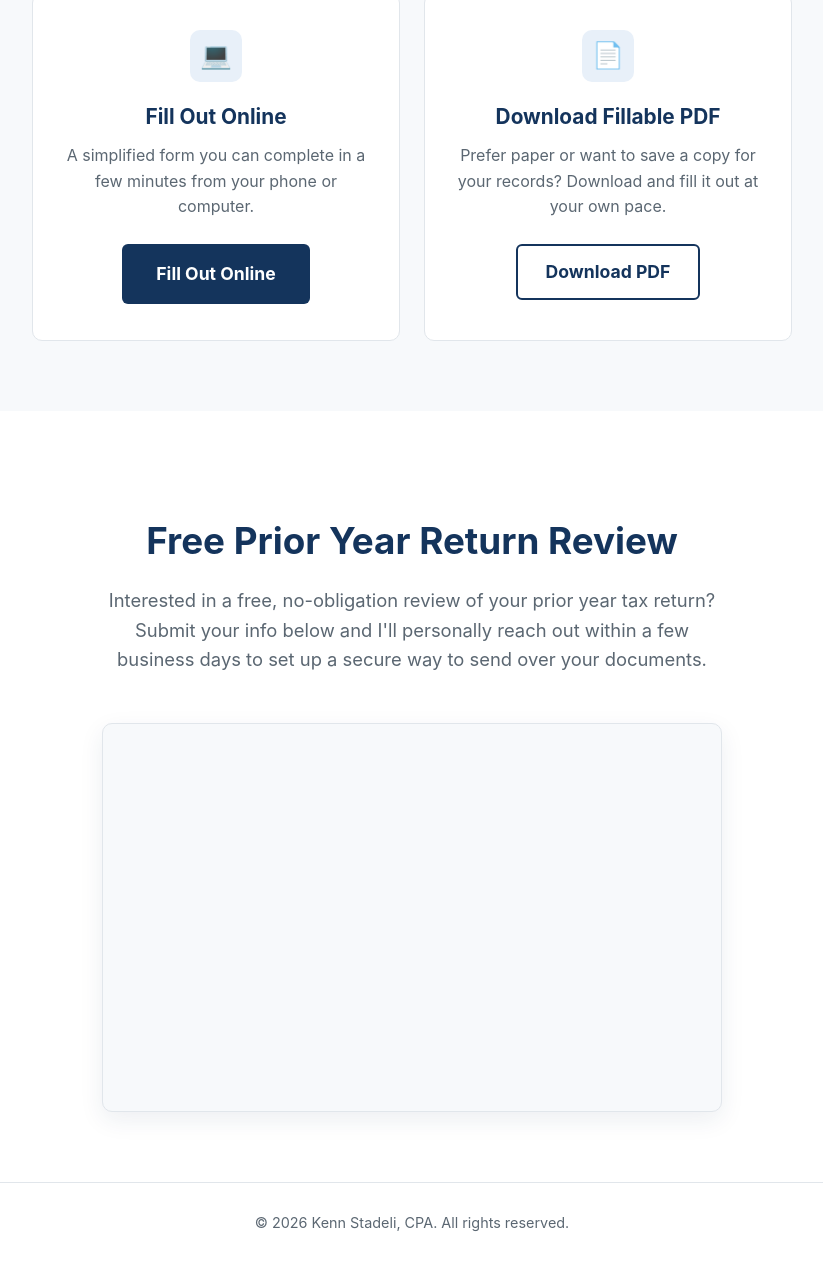
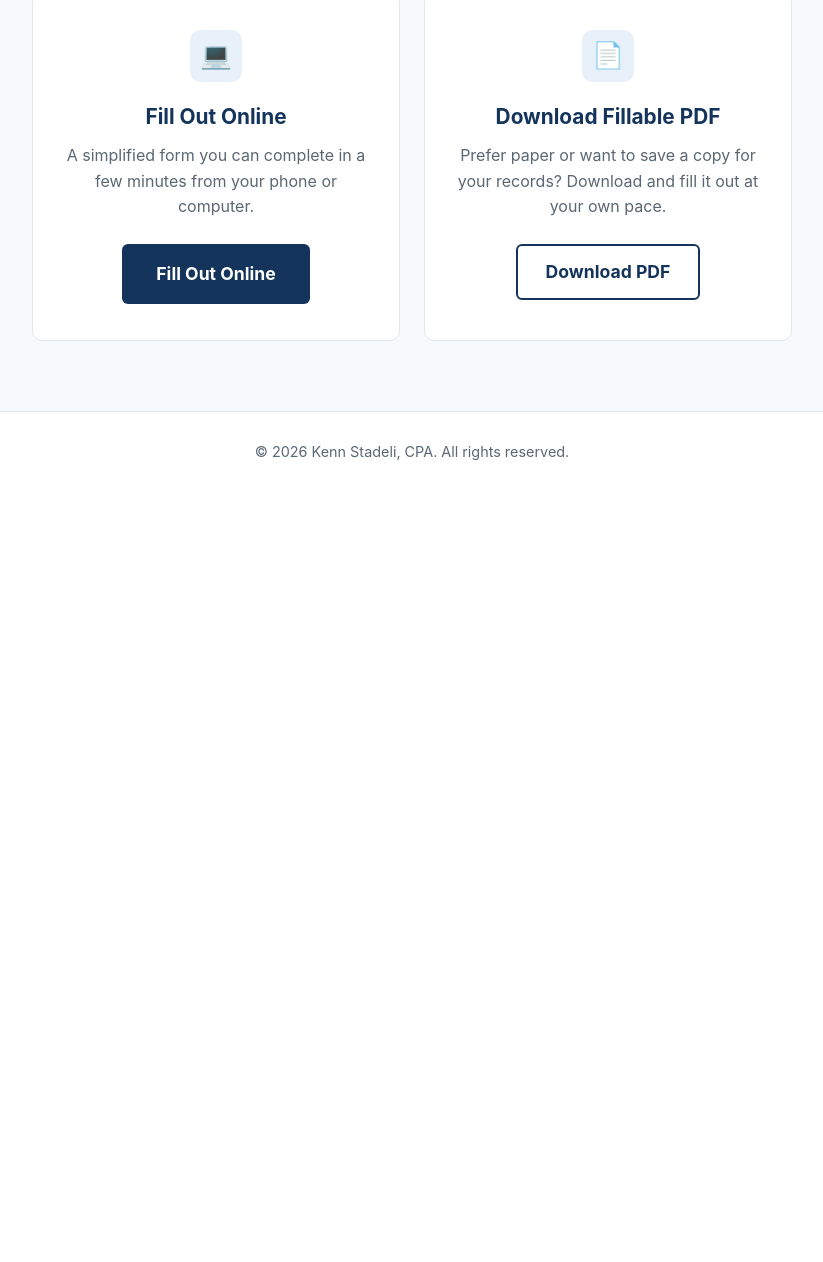
Before and after one commit to kstadeli/stadeli-tax-site, a plain HTML site: page contact.html in a window 1280 px wide. Shown: the part 1037-2299 px from the top of the page, without its empty margins (228-1051 px from the left). After the commit the page ends 1528 px from the top, so only its background shows below. Drawn offline with Linux system fonts and the light colour scheme; a script that the page names is missing.

Commit message:
Add files via upload

```diff
--- a/contact.html
+++ b/contact.html
@@ -5,7 +5,7 @@
 <meta name="viewport" content="width=device-width, initial-scale=1.0">
 <title>Contact | Kenn Stadeli, CPA</title>
 <meta name="description" content="Contact Kenn Stadeli, CPA in Silverton, Oregon by phone, text, or email, or submit the new client intake form to get started.">
-<link rel="stylesheet" href="style.css?v=2">
+<link rel="stylesheet" href="style.css">
 </head>
 <body>
 
@@ -70,16 +70,6 @@
   </div>
 </section>
 
-<section class="review-section" id="free-review">
-  <div class="section-inner">
-    <h2 class="section-title">Free Prior Year Return Review</h2>
-    <p class="section-sub">Interested in a free, no-obligation review of your prior year tax return? Submit your info below and I'll personally reach out within a few business days to set up a secure way to send over your documents.</p>
-    <div class="tally-embed-wrap">
-      <iframe data-tally-src="https://tally.so/embed/XxPQq4?hideTitle=1&dynamicHeight=1" loading="lazy" width="100%" height="330" frameborder="0" marginheight="0" marginwidth="0" title="Free Prior Year Return Review"></iframe>
-    </div>
-  </div>
-</section>
-
 <footer>
   &copy; <span id="year"></span> Kenn Stadeli, CPA. All rights reserved.
 </footer>
@@ -94,7 +84,6 @@
   window.addEventListener('scroll', updateHeaderShadow);
   updateHeaderShadow();
 </script>
-<script async src="https://tally.so/widgets/embed.js"></script>
 
 </body>
 </html>
```
